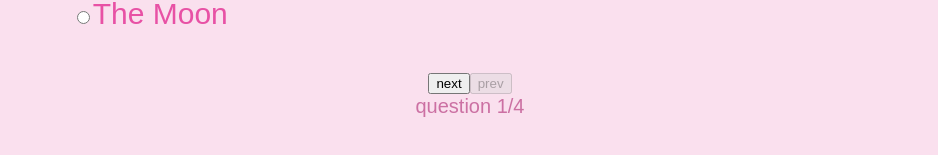
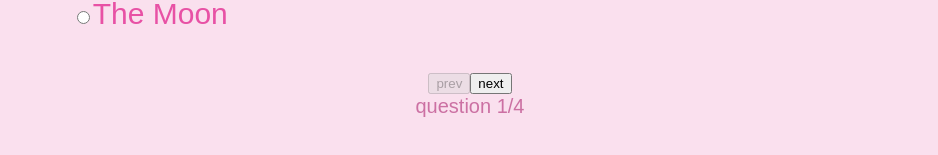
Before and after one commit to Maya-Israeli/trivia-app, a React (Create React App) app: page /questions in a window 1280 px wide. Shown: the part 309-464 px from the top of the page, without its empty margins (170-1108 px from the left). Built offline with nearby package versions, Linux system fonts and the light colour scheme.

Commit message:
replace between the location of next,prev

```diff
--- a/src/components/Question.tsx
+++ b/src/components/Question.tsx
@@ -28,8 +28,8 @@ const Question: React.FC<IProps> = (props: IProps) => {
           />
         ))}
       </ul>
+      <button onClick={() => props.prevQuestion()} disabled={props.currentQuestion<1}>prev</button>
       <button onClick={() => props.nextQuestion()}>next</button>
-      <button onClick={() => props.prevQuestion()} disabled={props.currentQuestion<1}>prev</button>
     </div>
   );
 };
```
